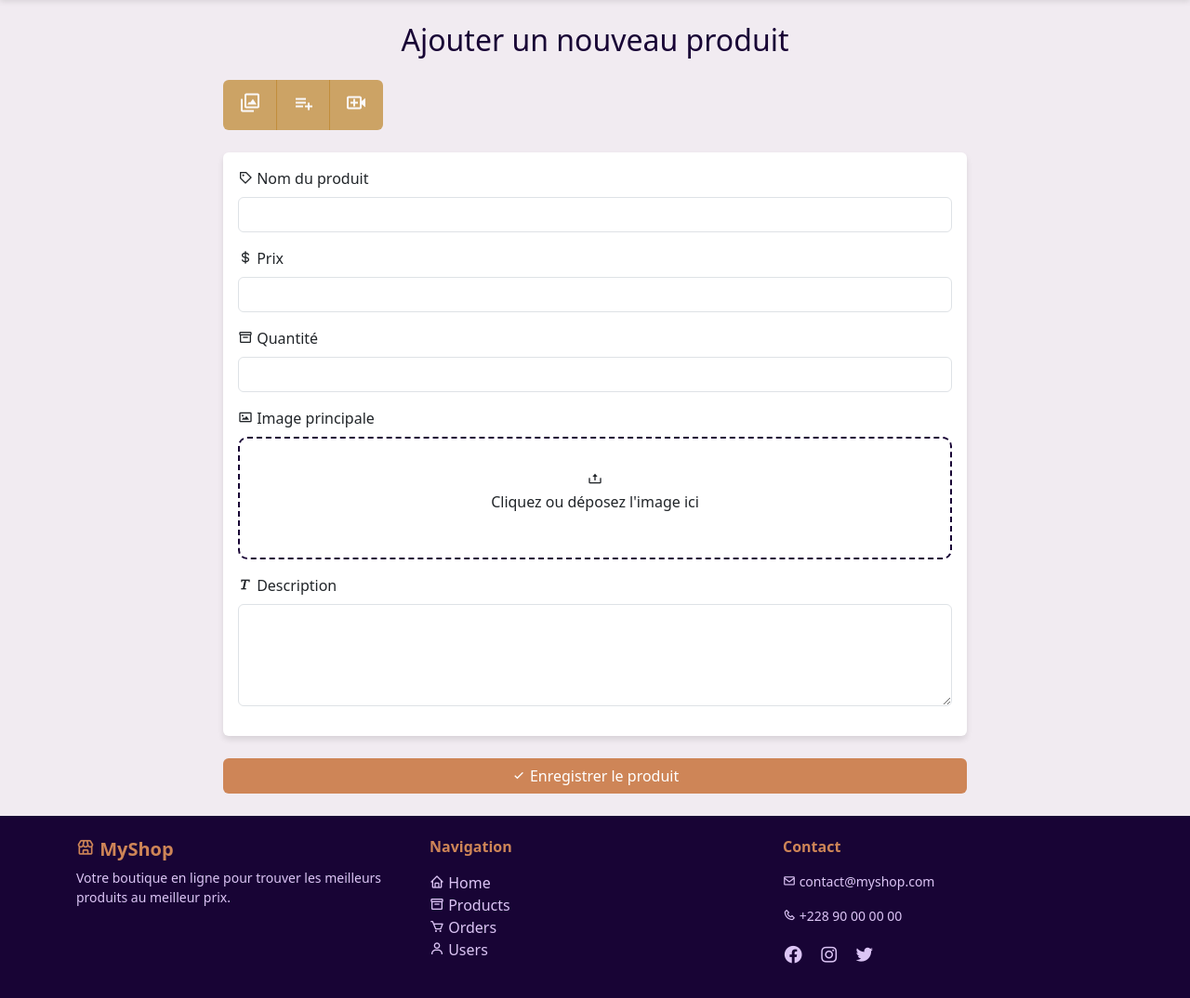
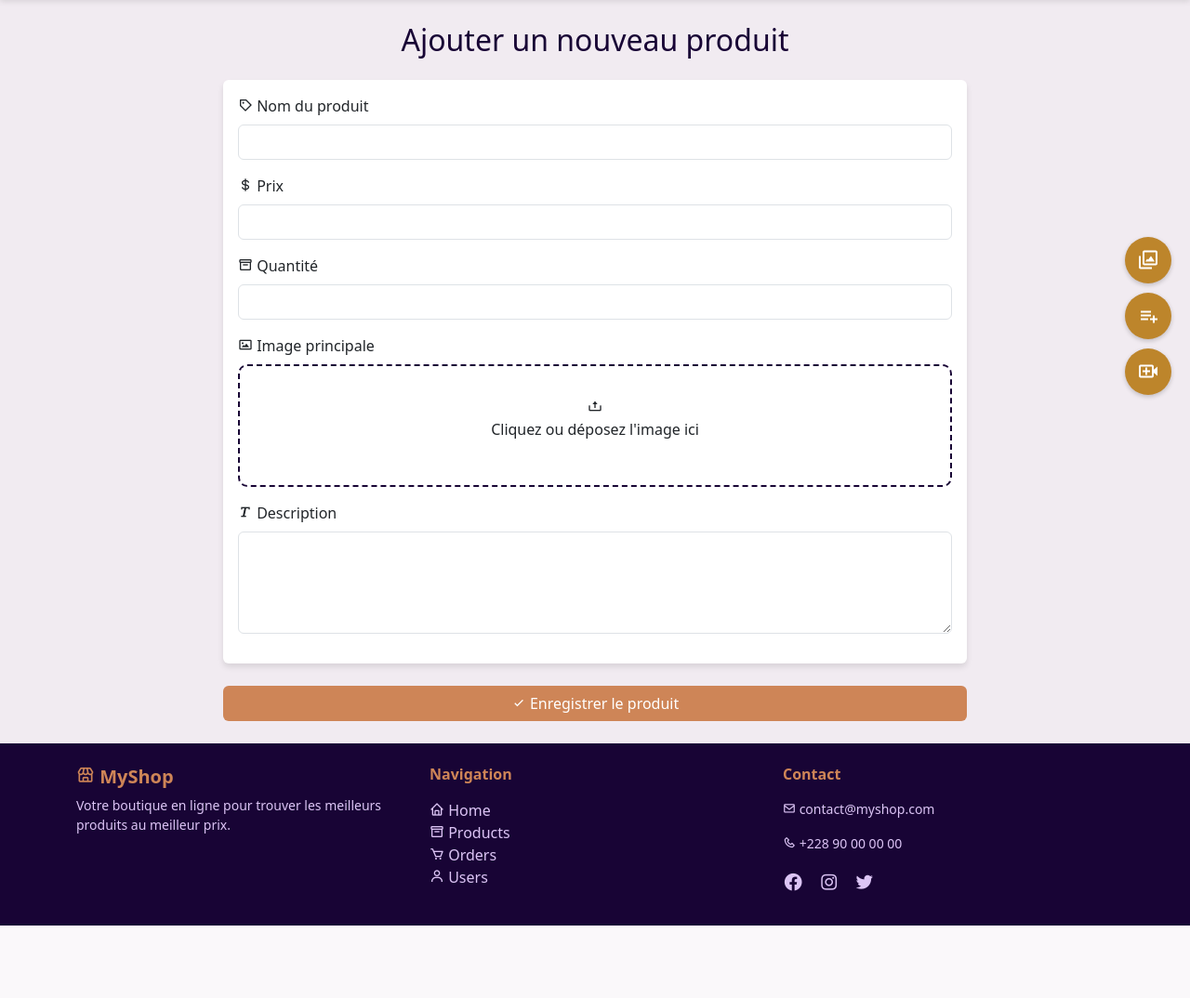
Before and after one commit to henocn/shopping, a PHP site: page /management/products/add.php in a window 1280 px wide. Shown: the part 60-1134 px from the top of the page at 93% size. After the commit the page ends 1056 px from the top, so only its background shows below. Run offline with PHP 8.4, Linux system fonts and the light colour scheme; some libraries are stand-ins or nearby versions.

Commit message:
finalisation of new design of product adding form

```diff
--- a/assets/css/add-product.css
+++ b/assets/css/add-product.css
@@ -109,19 +109,44 @@
     background: var(--magenta);
 }
 
-.btn-group .btn {
-    padding: 0.75rem 1rem;
-    transition: all 0.3s ease;
-    opacity: 0.7;
+.floating-actions {
+    position: fixed;
+    right: 20px;
+    top: 50%;
+    transform: translateY(-50%);
+    display: flex;
+    flex-direction: column;
+    gap: 10px;
+    z-index: 1000;
 }
 
-.btn-group .btn:hover {
-    opacity: 1;
-    transform: translateY(-2px);
+.floating-btn {
+    width: 50px;
+    height: 50px;
+    border-radius: 50%;
+    border: none;
+    background: var(--secondary);
+    color: white;
+    display: flex;
+    align-items: center;
+    justify-content: center;
+    cursor: pointer;
+    transition: all 0.2s;
+    box-shadow: 0 2px 5px rgba(0,0,0,0.2);
 }
 
-.btn-group .btn i {
+.floating-btn:hover {
+    transform: scale(1.1);
+    background: var(--primary);
+}
+
+.floating-btn i {
     font-size: 1.5rem;
+}
+
+.floating-btn.active {
+    background: var(--primary);
+    box-shadow: 0 0 0 3px var(--secondary);
 }
 
 .card {
--- a/assets/js/add-product.js
+++ b/assets/js/add-product.js
@@ -20,27 +20,17 @@ function validateForm() {
 
 function toggleSection(section) {
     const sectionElement = document.getElementById(`${section}Section`);
-    const isHidden = getComputedStyle(sectionElement).display === 'none';
-
-    // Cache toutes les sections d'abord
-    ['carousel', 'characteristics', 'videos'].forEach(s => {
-        const el = document.getElementById(`${s}Section`);
-        if (el) el.style.display = 'none';
-    });
-
-    // Affiche la section sélectionnée si elle était cachée
-    if (isHidden) {
-        sectionElement.style.display = 'block';
-    }
-
-    // Mise à jour visuelle des boutons
-    document.querySelectorAll('.btn-group .btn').forEach(btn => {
-        btn.style.opacity = '0.7';
-    });
+    const button = document.querySelector(`[onclick="toggleSection('${section}')"]`);
+    const isHidden = window.getComputedStyle(sectionElement).display === 'none';
 
     if (isHidden) {
-        const button = document.querySelector(`[onclick="toggleSection('${section}')"]`);
-        if (button) button.style.opacity = '1';
+        document.querySelectorAll('[id$="Section"]').forEach(el => el.style.display = 'none');
+        document.querySelectorAll('.floating-btn').forEach(btn => btn.classList.remove('active'));
+        sectionElement.style.display = 'block';
+        button.classList.add('active');
+    } else {
+        sectionElement.style.display = 'none';
+        button.classList.remove('active');
     }
 }
 
--- a/management/products/add.php
+++ b/management/products/add.php
@@ -23,18 +23,16 @@
             <input type="file" id="mainImageInput" name="mainImage" style="display: none;" accept="image/*">
             <input type="file" id="carouselImagesInput" name="carouselImages[]" style="display: none;" accept="image/*" multiple>
 
-            <div class="mb-4">
-                <div class="btn-group" role="group">
-                    <button type="button" class="btn" onclick="toggleSection('carousel')" style="background: var(--secondary); color: white;" title="Ajouter des images">
+            <div class="floating-actions">
+                <button type="button" class="floating-btn" onclick="toggleSection('carousel')" title="Ajouter des images">
                     <i class='bx bx-images'></i>
                 </button>
-                    <button type="button" class="btn" onclick="toggleSection('characteristics')" style="background: var(--secondary); color: white;" title="Ajouter des caractéristiques">
+                <button type="button" class="floating-btn" onclick="toggleSection('characteristics')" title="Ajouter des caractéristiques">
                     <i class='bx bx-list-plus'></i>
                 </button>
-                    <button type="button" class="btn" onclick="toggleSection('videos')" style="background: var(--secondary); color: white;" title="Ajouter des vidéos">
+                <button type="button" class="floating-btn" onclick="toggleSection('videos')" title="Ajouter des vidéos">
                     <i class='bx bx-video-plus'></i>
                 </button>
-                </div>
             </div>
 
             <!-- Informations de base -->
```
Lines whose indentation alone changed are shown as unchanged.
